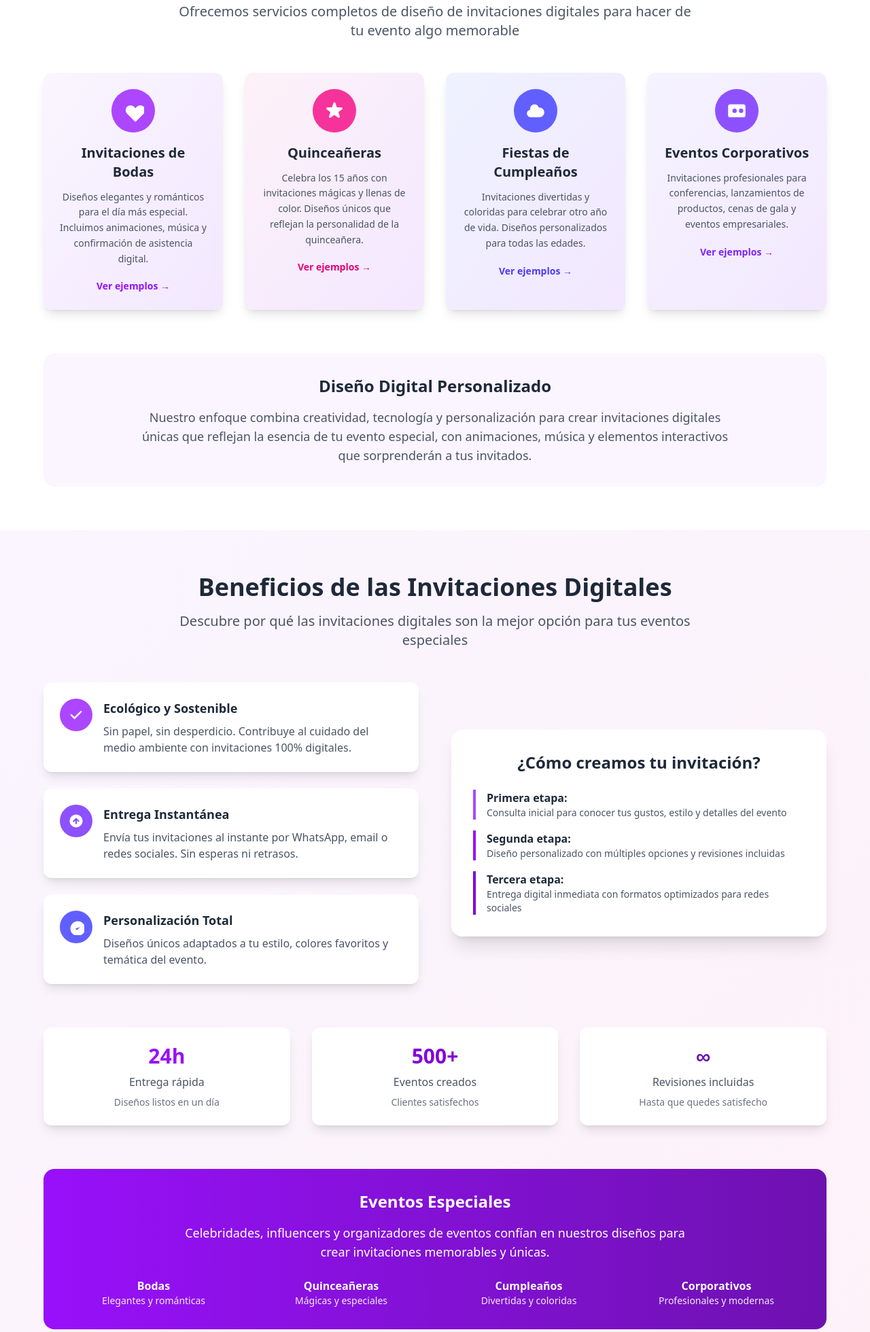
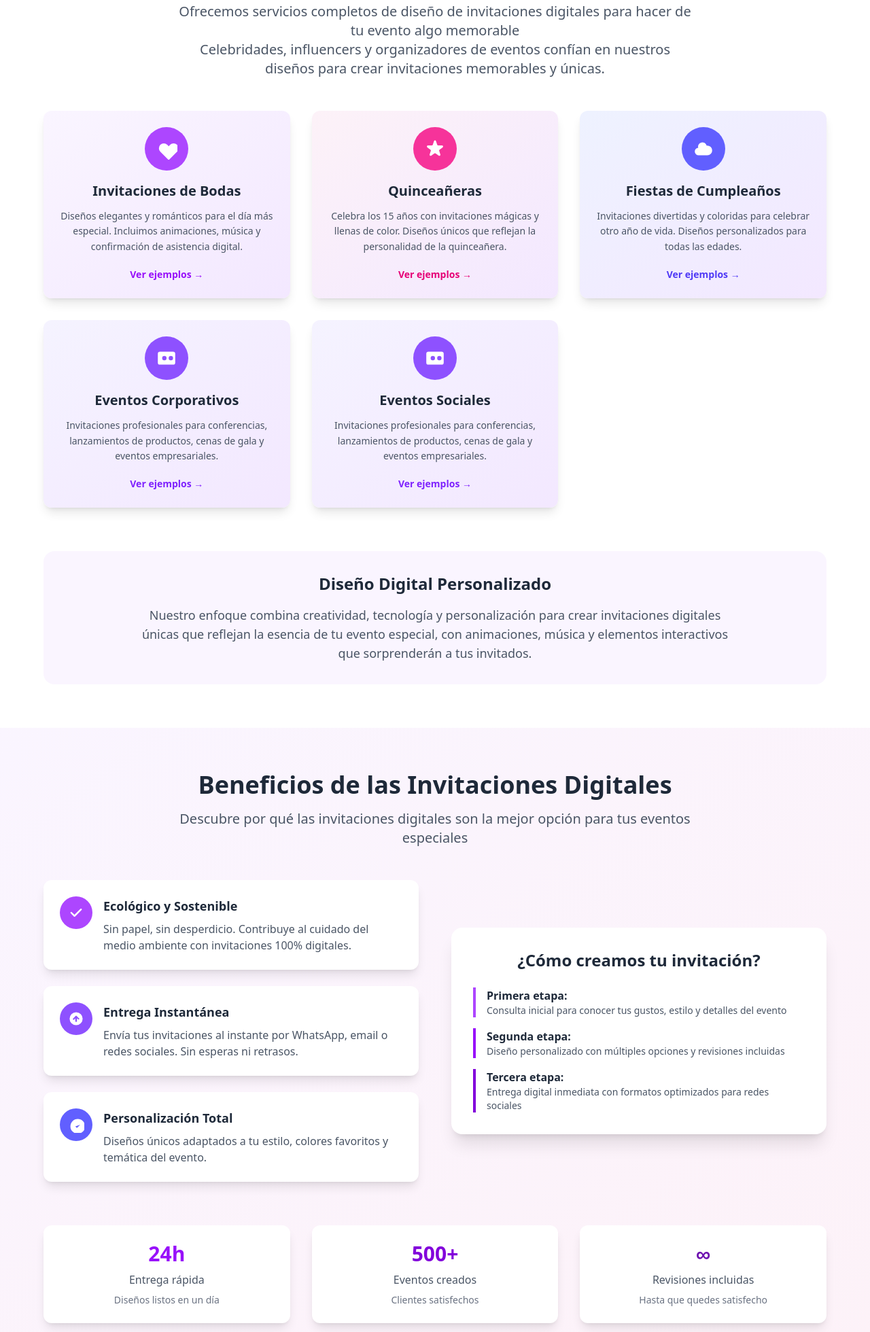
Before and after one commit to BuschFranco/portalinvitacion, an Astro site: page / in a window 1280 px wide. Shown: the part 1113-3073 px from the top of the page at 68% size. Built offline with nearby package versions, Linux system fonts and the light colour scheme; Astro itself is replaced by a stand-in of ours.

Commit message:
Changes in service's cards, special events section eliminated and add new card to services section

```diff
--- a/src/components/Benefits.astro
+++ b/src/components/Benefits.astro
@@ -99,35 +99,5 @@
         <div class="text-sm text-gray-500 mt-2">Hasta que quedes satisfecho</div>
       </div>
     </div>
-
-    <!-- Sección de eventos especiales -->
-    <div class="mt-16 bg-gradient-to-r from-purple-600 to-purple-800 p-8 rounded-2xl text-white scroll-animate">
-      <div class="text-center">
-        <h3 class="text-2xl font-bold mb-4">
-          Eventos Especiales
-        </h3>
-        <p class="text-lg mb-6 max-w-3xl mx-auto">
-          Celebridades, influencers y organizadores de eventos confían en nuestros diseños para crear invitaciones memorables y únicas.
-        </p>
-        <div class="grid md:grid-cols-4 gap-4 text-center">
-          <div>
-            <div class="font-semibold">Bodas</div>
-            <div class="text-sm opacity-90">Elegantes y románticas</div>
-          </div>
-          <div>
-            <div class="font-semibold">Quinceañeras</div>
-            <div class="text-sm opacity-90">Mágicas y especiales</div>
-          </div>
-          <div>
-            <div class="font-semibold">Cumpleaños</div>
-            <div class="text-sm opacity-90">Divertidas y coloridas</div>
-          </div>
-          <div>
-            <div class="font-semibold">Corporativos</div>
-            <div class="text-sm opacity-90">Profesionales y modernas</div>
-          </div>
-        </div>
-      </div>
-    </div>
   </div>
 </section>
--- a/src/components/Services.astro
+++ b/src/components/Services.astro
@@ -11,11 +11,14 @@
       <p class="text-xl text-gray-600 max-w-3xl mx-auto">
         Ofrecemos servicios completos de diseño de invitaciones digitales para hacer de tu evento algo memorable
       </p>
+      <p class="text-xl text-gray-600 max-w-3xl mx-auto">
+        Celebridades, influencers y organizadores de eventos confían en nuestros diseños para crear invitaciones memorables y únicas.
+      </p>
     </div>
 
-    <div class="grid md:grid-cols-2 lg:grid-cols-4 gap-8">
+    <div class="grid grid-cols-1 sm:grid-cols-2 lg:grid-cols-3 gap-8 justify-items-center">
       <!-- Invitaciones de Bodas -->
-      <div class="bg-gradient-to-br from-purple-50 to-purple-100 p-6 rounded-xl shadow-lg hover:shadow-xl transition-all duration-300 hover:scale-105 scroll-animate">
+      <div class="w-full max-w-sm bg-gradient-to-br from-purple-50 to-purple-100 p-6 rounded-xl shadow-lg hover:shadow-xl transition-all duration-300 hover:scale-105 scroll-animate">
         <div class="w-16 h-16 bg-purple-500 rounded-full flex items-center justify-center mb-4 mx-auto">
           <svg class="w-8 h-8 text-white" fill="currentColor" viewBox="0 0 20 20">
             <path d="M4.318 6.318a4.5 4.5 0 000 6.364L12 20.364l7.682-7.682a4.5 4.5 0 00-6.364-6.364L12 7.636l-1.318-1.318a4.5 4.5 0 00-6.364 0z"></path>
@@ -33,7 +36,7 @@
       </div>
 
       <!-- Quinceañeras -->
-      <div class="bg-gradient-to-br from-pink-50 to-purple-100 p-6 rounded-xl shadow-lg hover:shadow-xl transition-all duration-300 hover:scale-105 scroll-animate">
+      <div class="w-full max-w-sm bg-gradient-to-br from-pink-50 to-purple-100 p-6 rounded-xl shadow-lg hover:shadow-xl transition-all duration-300 hover:scale-105 scroll-animate">
         <div class="w-16 h-16 bg-pink-500 rounded-full flex items-center justify-center mb-4 mx-auto">
           <svg class="w-8 h-8 text-white" fill="currentColor" viewBox="0 0 20 20">
             <path d="M9.049 2.927c.3-.921 1.603-.921 1.902 0l1.07 3.292a1 1 0 00.95.69h3.462c.969 0 1.371 1.24.588 1.81l-2.8 2.034a1 1 0 00-.364 1.118l1.07 3.292c.3.921-.755 1.688-1.54 1.118l-2.8-2.034a1 1 0 00-1.175 0l-2.8 2.034c-.784.57-1.838-.197-1.539-1.118l1.07-3.292a1 1 0 00-.364-1.118L2.98 8.72c-.783-.57-.38-1.81.588-1.81h3.461a1 1 0 00.951-.69l1.07-3.292z"></path>
@@ -51,7 +54,7 @@
       </div>
 
       <!-- Fiestas de Cumpleaños -->
-      <div class="bg-gradient-to-br from-indigo-50 to-purple-100 p-6 rounded-xl shadow-lg hover:shadow-xl transition-all duration-300 hover:scale-105 scroll-animate">
+      <div class="w-full max-w-sm bg-gradient-to-br from-indigo-50 to-purple-100 p-6 rounded-xl shadow-lg hover:shadow-xl transition-all duration-300 hover:scale-105 scroll-animate">
         <div class="w-16 h-16 bg-indigo-500 rounded-full flex items-center justify-center mb-4 mx-auto">
           <svg class="w-8 h-8 text-white" fill="currentColor" viewBox="0 0 20 20">
             <path d="M5.5 16a3.5 3.5 0 01-.369-6.98 4 4 0 117.753-1.977A4.5 4.5 0 1113.5 16h-8z"></path>
@@ -69,7 +72,7 @@
       </div>
 
       <!-- Eventos Corporativos -->
-      <div class="bg-gradient-to-br from-violet-50 to-purple-100 p-6 rounded-xl shadow-lg hover:shadow-xl transition-all duration-300 hover:scale-105 scroll-animate">
+      <div class="w-full max-w-sm bg-gradient-to-br from-violet-50 to-purple-100 p-6 rounded-xl shadow-lg hover:shadow-xl transition-all duration-300 hover:scale-105 scroll-animate">
         <div class="w-16 h-16 bg-violet-500 rounded-full flex items-center justify-center mb-4 mx-auto">
           <svg class="w-8 h-8 text-white" fill="currentColor" viewBox="0 0 20 20">
             <path fill-rule="evenodd" d="M4 4a2 2 0 00-2 2v8a2 2 0 002 2h12a2 2 0 002-2V6a2 2 0 00-2-2H4zm2 6a2 2 0 104 0 2 2 0 00-4 0zm6 0a2 2 0 104 0 2 2 0 00-4 0z" clip-rule="evenodd"></path>
@@ -85,6 +88,26 @@
           </button>
         </div>
       </div>
+
+      <!-- Eventos Sociales -->
+      <div class="w-full max-w-sm bg-gradient-to-br from-violet-50 to-purple-100 p-6 rounded-xl shadow-lg hover:shadow-xl transition-all duration-300 hover:scale-105 scroll-animate">
+        <div class="w-16 h-16 bg-violet-500 rounded-full flex items-center justify-center mb-4 mx-auto">
+          <svg class="w-8 h-8 text-white" fill="currentColor" viewBox="0 0 20 20">
+            <path fill-rule="evenodd" d="M4 4a2 2 0 00-2 2v8a2 2 0 002 2h12a2 2 0 002-2V6a2 2 0 00-2-2H4zm2 6a2 2 0 104 0 2 2 0 00-4 0zm6 0a2 2 0 104 0 2 2 0 00-4 0z" clip-rule="evenodd"></path>
+          </svg>
+        </div>
+        <h3 class="text-xl font-bold text-gray-800 mb-3 text-center">Eventos Sociales</h3>
+        <p class="text-gray-600 text-sm leading-relaxed text-center mb-4">
+          Invitaciones profesionales para conferencias, lanzamientos de productos, cenas de gala y eventos empresariales.
+        </p>
+        <div class="text-center">
+          <button class="text-violet-600 hover:text-violet-800 font-semibold text-sm">
+            Ver ejemplos →
+          </button>
+        </div>
+      </div>
+
+
     </div>
 
     <!-- Sección adicional de información -->
```
